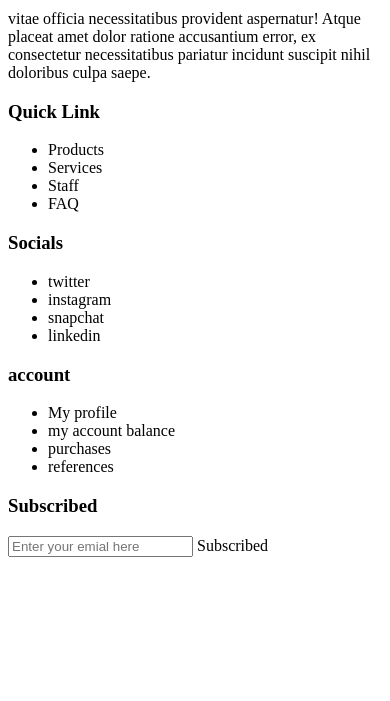
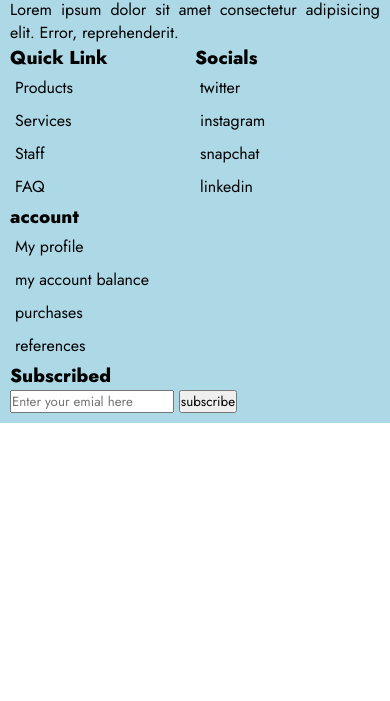
Before and after one commit to Bose-creator/responsive-footer, a plain HTML site: page index.html in a window 390 px wide. Shown: the part 143-844 px from the top of the page. Drawn offline with Linux system fonts and the light colour scheme.

```diff
--- a/index.html
+++ b/index.html
@@ -10,11 +10,13 @@
     <footer class="footer">
         <div class="footer-child1">
             <img src="hostinger.png" alt="">
+
+
+            <p class="footer-p">
+                Lorem ipsum dolor sit amet consectetur adipisicing elit. Error, reprehenderit.
+            </p>
         </div>
         <div class="footer-child2">
-            <p>vitae officia necessitatibus provident aspernatur! Atque placeat amet dolor ratione accusantium error, ex consectetur necessitatibus pariatur incidunt suscipit nihil doloribus culpa saepe.</p>
-        </div>
-        <div class="footer-child3">
             <h3>Quick Link</h3>
             <ul>
                 <li>Products</li>
@@ -23,7 +25,7 @@
                 <li>FAQ</li>
             </ul>
         </div>
-        <div class="footer-child4">
+        <div class="footer-child3">
             <h3>Socials</h3>
             <ul>
                 <li>twitter</li>
@@ -32,7 +34,7 @@
                 <li>linkedin</li>
             </ul>
         </div>
-        <div class="footer-child5">
+        <div class="footer-child4">
             <h3>account</h3>
             <ul>
                 <li>My profile</li>
@@ -40,10 +42,11 @@
                 <li>purchases</li>
                 <li>references</li>
             </ul>
-            <div class="child6">
+            </div>
+            <div class="child5">
                 <h3>Subscribed</h3>
                <input type="Search" placeholder="Enter your emial here">
-               <botton>Subscribed</botton>
+               <button>subscribe</button>
             </div>
         </div>
     </footer>
--- a/style.css
+++ b/style.css
@@ -0,0 +1,75 @@
+
+  @import url('https://fonts.googleapis.com/css2?family=Jost:ital,wght@0,100;0,200;0,300;0,400;0,500;0,600;0,800;1,100;1,200;1,300;1,400;1,500;1,700;1,800&family=Poppins:ital,wght@0,200;0,300;0,400;0,500;0,600;0,700;0,800;0,900;1,100;1,300;1,400;1,500;1,600;1,700;1,800;1,900&family=Quicksand:wght@300;400;500;600;700&family=Roboto:wght@100&display=swap');
+
+*{
+    padding: 0;
+    margin: 0;
+    box-sizing: border-box;
+    font-family: 'Jost', sans-serif;
+}
+
+footer{
+    display: flex;
+    width: 100%;
+    height: 27.5%;
+    background: lightblue;
+    padding: 20px;
+}
+.footer-child1{
+    flex: 35%;
+    width: 15%;
+}
+.footer-child2{
+    flex: 16%;
+    width: 15%;
+}
+.footer-child3{
+    flex: 16%;
+    width: 15%;
+}
+.footer-child4{
+    flex: 16%;
+    width: 27.5%
+}
+.footer-child5{
+    flex: 17%;
+}
+li:hover{
+text-decoration: underline;
+cursor: pointer;
+font-weight: bold;
+color: tomato;
+}
+li{
+    list-style: none;
+    padding: 5px;
+}
+.footer-p{
+    text-align: justify;
+}
+/* mobile screen media queries */
+ @media (max-width: 576px){
+    .footer{
+        width: 100%;
+        height: auto;
+        display: flex;
+        flex-wrap: wrap;
+        padding: 10px;
+    }
+
+    .footer-child1{
+        flex: 100%;
+     }
+    .footer-child2{
+        flex: 50%;
+    }
+    .footer-child3{
+        flex: 50%;
+    }
+    .footer-child4{
+         flex: 50%;
+    }
+    .footer-child5{
+        flex: 50%;
+    }
+ }
```
